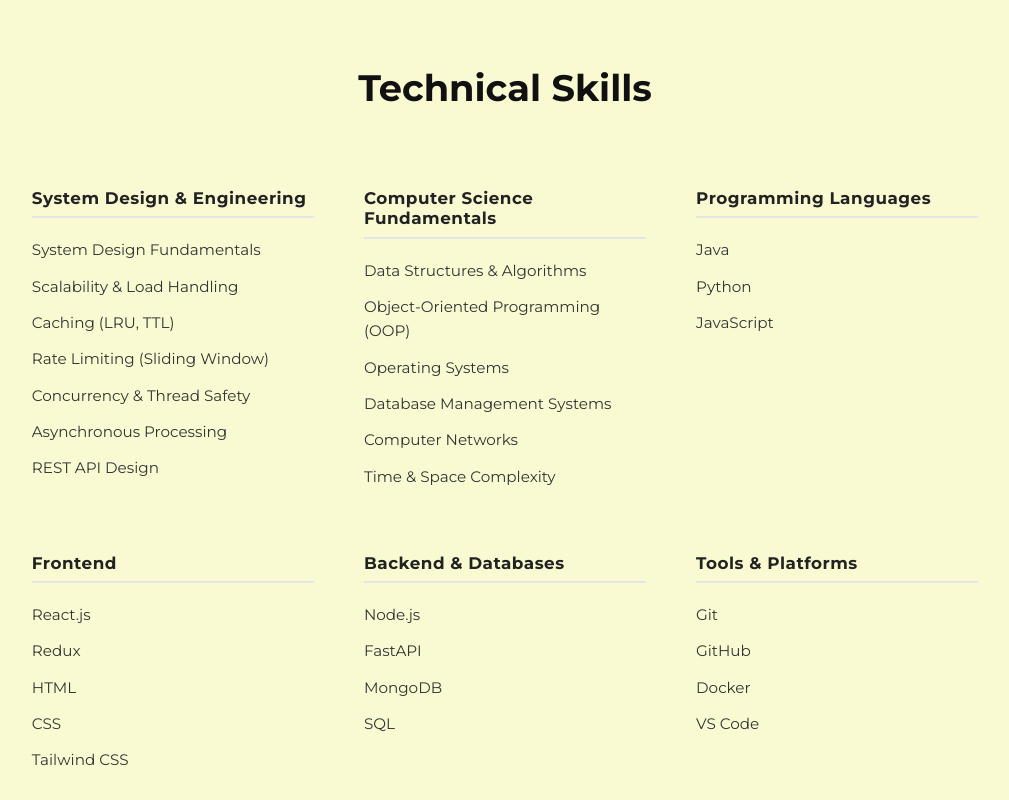
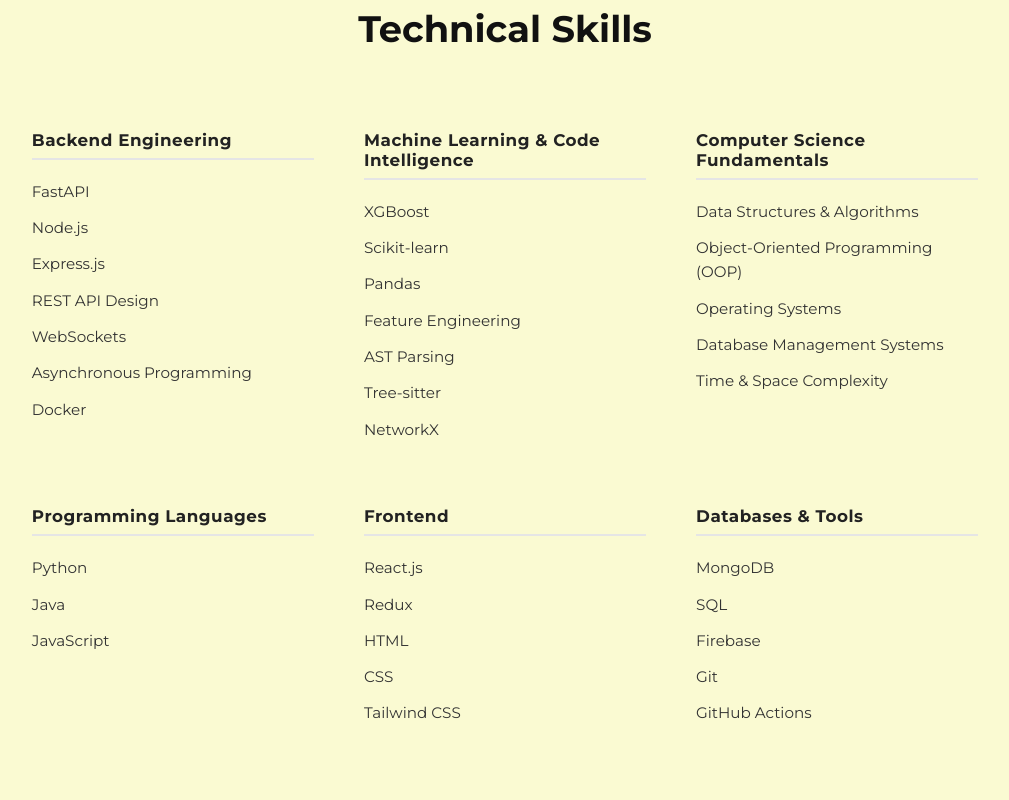
Before and after one commit to SnehaPoojary20/Portfolio, a React (Vite) app in the folder Frontend/: page / in a window 1280 px wide. Shown: the part 780-1580 px from the top of the page, without its empty margins (135-1144 px from the left). Built offline with nearby package versions, Linux system fonts and the light colour scheme; a web font is replaced by a local one.

Commit message:
Update Aboutme component bio and restructure Skills section for clarity and relevance

```diff
--- a/Frontend/src/About ME/Aboutme.jsx
+++ b/Frontend/src/About ME/Aboutme.jsx
@@ -20,15 +20,15 @@
         </h1>
 
      <p className="bio">
-          I am a <strong>Computer Engineering student (Class of 2026)</strong> with a passion for building high-performance systems and solving complex algorithmic challenges. With a foundation of <strong>200+ solved LeetCode problems</strong>, I focus on writing clean, efficient code that prioritizes both time and space complexity.
+  I am a <strong>Computer Engineering student (Class of 2026)</strong> with strong foundations in Data Structures and Algorithms and 200+ solved coding problems. I focus on building scalable backend systems with clean architecture and performance-driven design.
 </p>
 
 <p className="bio">
-          My experience ranges from architecting <strong>distributed code analysis tools</strong> using FastAPI and Neo4j to developing real-time <strong>telemetry dashboards</strong>. I specialize in optimizing backend efficiency through Redis caching and Protocol Buffers, and I’ve successfully engineered frontends capable of rendering <strong>100k+ data points at a consistent 60FPS</strong>.
+  I have engineered <strong>ML-driven code intelligence tools</strong>, including a bug-risk prediction system using XGBoost and a context-aware code analysis engine built with AST and Tree-sitter. My work centers around repository analytics, feature engineering, and high-performance API development using FastAPI.
 </p>
 
 <p className="bio">
-          Beyond personal projects, I am an active contributor to the <strong>Open Source community</strong>, recently refactoring core components for EduLinkUp to improve system scalability. I thrive on systems-oriented problems and am always looking for ways to bridge robust infrastructure with high-throughput performance.
+  I enjoy solving systems-oriented problems and building developer-focused tools that combine backend engineering with applied machine learning to automate and optimize software analysis workflows.
 </p>
 
 
--- a/Frontend/src/Skills/Skills.jsx
+++ b/Frontend/src/Skills/Skills.jsx
@@ -3,15 +3,27 @@
 
 const skillSections = [
   {
-    title: "System Design & Engineering",
+    title: "Backend Engineering",
     items: [
-      "System Design Fundamentals",
-      "Scalability & Load Handling",
-      "Caching (LRU, TTL)",
-      "Rate Limiting (Sliding Window)",
-      "Concurrency & Thread Safety",
-      "Asynchronous Processing",
-      "REST API Design"
+      "FastAPI",
+      "Node.js",
+      "Express.js",
+      "REST API Design",
+      "WebSockets",
+      "Asynchronous Programming",
+      "Docker"
+    ]
+  },
+  {
+    title: "Machine Learning & Code Intelligence",
+    items: [
+      "XGBoost",
+      "Scikit-learn",
+      "Pandas",
+      "Feature Engineering",
+      "AST Parsing",
+      "Tree-sitter",
+      "NetworkX"
     ]
   },
   {
@@ -21,25 +33,26 @@
       "Object-Oriented Programming (OOP)",
       "Operating Systems",
       "Database Management Systems",
-      "Computer Networks",
       "Time & Space Complexity"
     ]
   },
   {
     title: "Programming Languages",
-    items: ["Java", "Python", "JavaScript"]
+    items: ["Python", "Java", "JavaScript"]
   },
   {
     title: "Frontend",
     items: ["React.js", "Redux", "HTML", "CSS", "Tailwind CSS"]
   },
   {
-    title: "Backend & Databases",
-    items: ["Node.js", "FastAPI", "MongoDB", "SQL"]
-  },
-  {
-    title: "Tools & Platforms",
-    items: ["Git", "GitHub", "Docker", "VS Code"]
+    title: "Databases & Tools",
+    items: [
+      "MongoDB",
+      "SQL",
+      "Firebase",
+      "Git",
+      "GitHub Actions"
+    ]
   }
 ];
 
```
Lines whose indentation alone changed are shown as unchanged.
